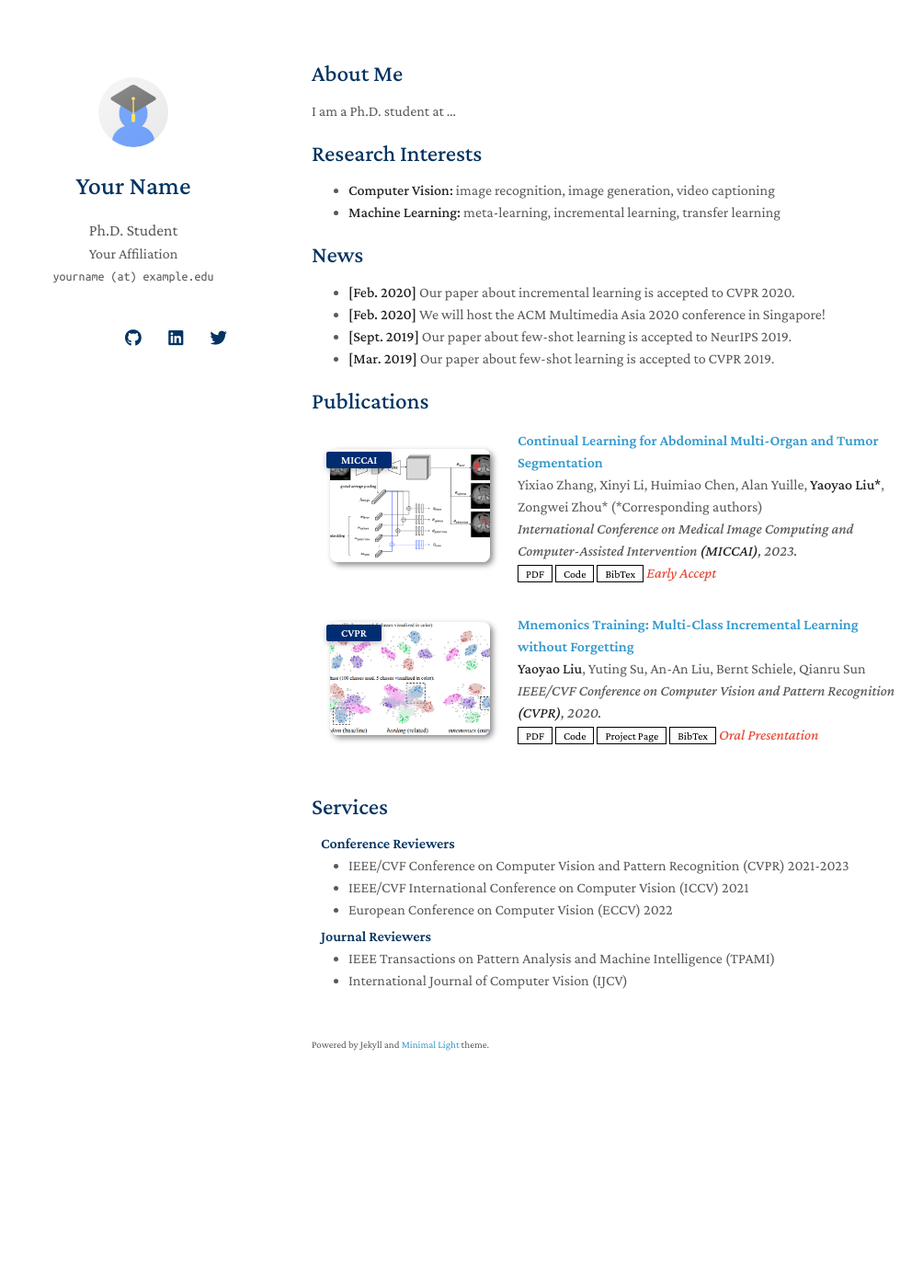
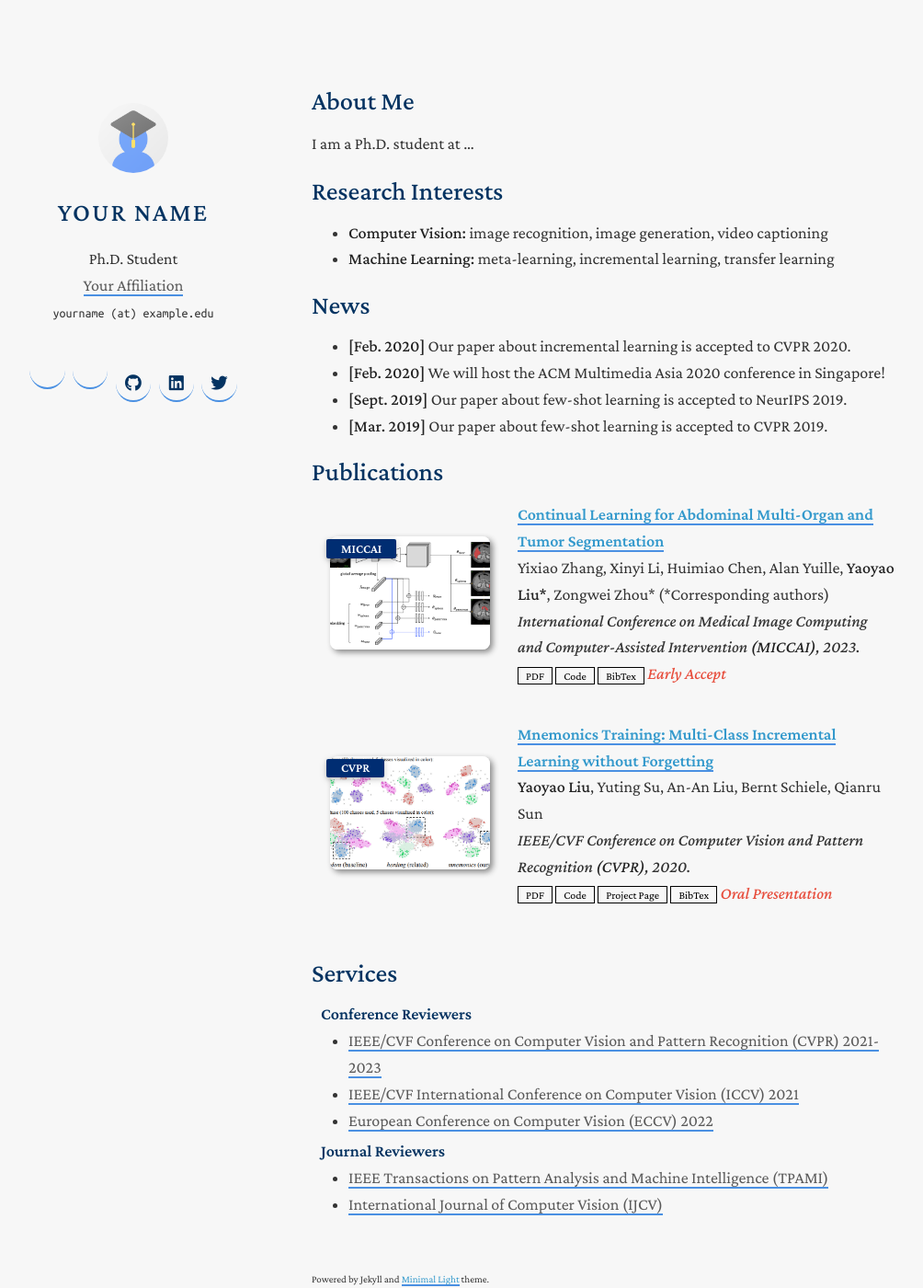
Before and after one commit to kailashg26/KailashGogineni.github.io, a Jekyll site: the page built from index.md, in a window 1280 px wide and 1400 px high. Shown: the whole window at 92% size, without its empty margins (131-1135 px from the left). Built offline with Jekyll 4.4.1, drawn with Linux system fonts in a browser that asks for light colours; nearby versions of some CDN libraries; a style sheet for code colours, icons or effects is not loaded; our own code applies the rules of GitHub Pages for plain Markdown files.

Commit message:
update-15

```diff
--- a/assets/css/font.css
+++ b/assets/css/font.css
@@ -2,10 +2,65 @@
 @import url('https://fonts.googleapis.com/css2?family=Ubuntu+Mono&display=swap');
 
 body {
-  background-color: #fff;
-  padding:0px;
-  font: 16.0px/1.5 Crimson Pro, Sans Serif;
-  color:#595959;
-  font-weight:400;
-  margin:0
+  background-color: #f7f7f7;
+  padding: 20px;
+  font: 18px/1.6 'Crimson Pro', sans-serif;
+  color: #333;
+  font-weight: 400;
+  margin: 0;
 }
+
+h1 {
+  font-size: 36px;
+  font-weight: 600;
+  color: #ff6b6b;
+  text-transform: uppercase;
+  letter-spacing: 2px;
+  margin-bottom: 20px;
+}
+
+p {
+  line-height: 1.8;
+}
+
+blockquote {
+  font-style: italic;
+  border-left: 5px solid #ffcc70;
+  padding-left: 20px;
+  margin-left: 0;
+}
+
+code {
+  font-family: 'Ubuntu Mono', monospace;
+  background-color: #f0f0f0;
+  padding: 4px 8px;
+  border-radius: 4px;
+}
+
+a {
+  color: #4a90e2;
+  text-decoration: none;
+  border-bottom: 2px solid #4a90e2;
+  transition: border-color 0.3s ease;
+}
+
+a:hover {
+  border-color: #ff6b6b;
+}
+
+button {
+  font-family: 'Crimson Pro', sans-serif;
+  font-weight: 600;
+  font-size: 14px;
+  padding: 10px 20px;
+  background-color: #ff6b6b;
+  color: white;
+  border: none;
+  border-radius: 4px;
+  cursor: pointer;
+  transition: background-color 0.3s ease;
+}
+
+button:hover {
+  background-color: #ffcc70;
+}
```
